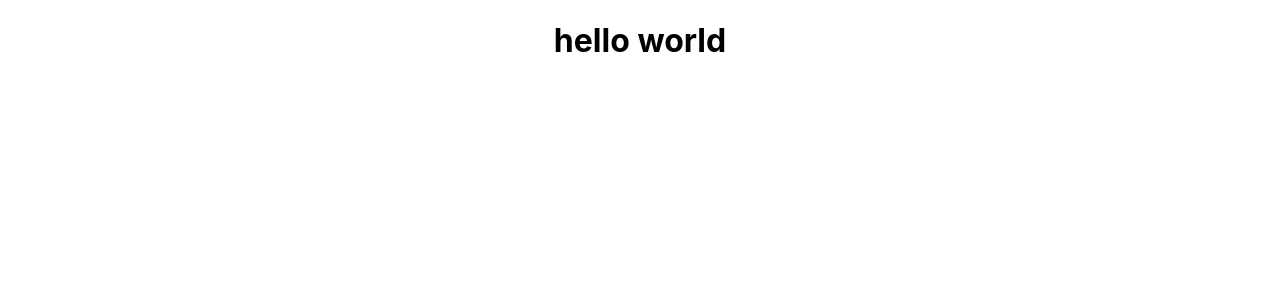
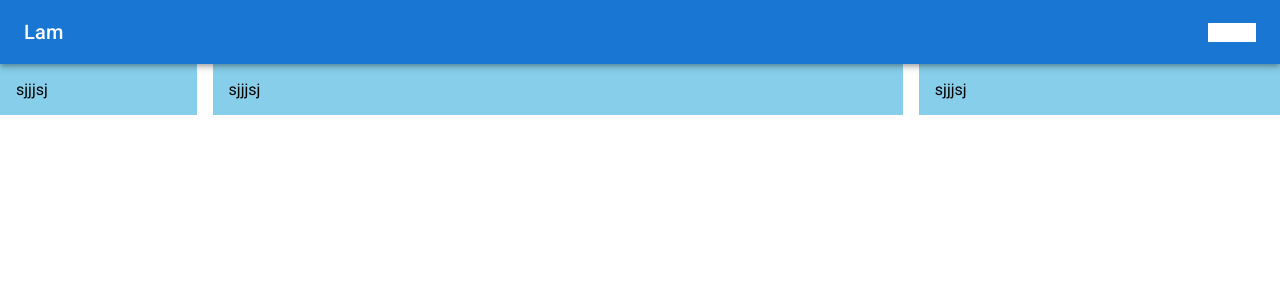
Before and after one commit to wilsonibekason/mui_workspace, a React (Create React App) app: page / in a window 1280 px wide. Shown: the top 300 px of the page. Built offline with nearby package versions, Linux system fonts and the light colour scheme.

Commit message:
compltetd

```diff
--- a/public/index.html
+++ b/public/index.html
@@ -10,34 +10,24 @@
       content="Web site created using create-react-app"
     />
     <link rel="apple-touch-icon" href="%PUBLIC_URL%/logo192.png" />
-    <!--
-      manifest.json provides metadata used when your web app is installed on a
-      user's mobile device or desktop. See https://developers.google.com/web/fundamentals/web-app-manifest/
-    -->
     <link rel="manifest" href="%PUBLIC_URL%/manifest.json" />
-    <!--
-      Notice the use of %PUBLIC_URL% in the tags above.
-      It will be replaced with the URL of the `public` folder during the build.
-      Only files inside the `public` folder can be referenced from the HTML.
-
-      Unlike "/favicon.ico" or "favicon.ico", "%PUBLIC_URL%/favicon.ico" will
-      work correctly both with client-side routing and a non-root public URL.
-      Learn how to configure a non-root public URL by running `npm run build`.
-    -->
+    <link
+    rel="stylesheet"
+    href="https://fonts.googleapis.com/css?family=Roboto:300,400,500,700&display=swap"
+     />
+     <link
+  rel="stylesheet"
+  href="https://fonts.googleapis.com/icon?family=Material+Icons"
+    />
+    <style>
+      *{
+        font-family: 'Roboto', sans-serif;
+      }
+    </style>
     <title>React App</title>
   </head>
   <body>
     <noscript>You need to enable JavaScript to run this app.</noscript>
     <div id="root"></div>
-    <!--
-      This HTML file is a template.
-      If you open it directly in the browser, you will see an empty page.
-
-      You can add webfonts, meta tags, or analytics to this file.
-      The build step will place the bundled scripts into the <body> tag.
-
-      To begin the development, run `npm start` or `yarn start`.
-      To create a production bundle, use `npm run build` or `yarn build`.
-    -->
   </body>
 </html>
--- a/src/App.css
+++ b/src/App.css
@@ -1,38 +1,5 @@
-.App {
-  text-align: center;
+*{
+  margin: 0;
+  padding: 0;
+  box-sizing: border-box;
 }
-
-.App-logo {
-  height: 40vmin;
-  pointer-events: none;
-}
-
-@media (prefers-reduced-motion: no-preference) {
-  .App-logo {
-    animation: App-logo-spin infinite 20s linear;
-  }
-}
-
-.App-header {
-  background-color: #282c34;
-  min-height: 100vh;
-  display: flex;
-  flex-direction: column;
-  align-items: center;
-  justify-content: center;
-  font-size: calc(10px + 2vmin);
-  color: white;
-}
-
-.App-link {
-  color: #61dafb;
-}
-
-@keyframes App-logo-spin {
-  from {
-    transform: rotate(0deg);
-  }
-  to {
-    transform: rotate(360deg);
-  }
-}
--- a/src/App.js
+++ b/src/App.js
@@ -1,11 +1,23 @@
+
 import './App.css';
+import Sidebar from './components/Sidebar'
+import Feed from './components/Feed';
+import Rightbar from './components/Rightbar'
+import Navbar from './components/Navbar'
+import styled from '@emotion/styled';
+import { Box, Container, Stack } from '@mui/material';
 
 function App() {
   return (
-    <div className="App">
-      <h1>hello world</h1>
-    </div>
+    <Box className="App">
+      <Navbar />
+      <Stack direction='row' spacing={2} justifyContent='space-between'>
+      <Sidebar />
+      <Feed />
+      <Rightbar/>
+      </Stack>
+    </Box>
+
   );
 }
-
 export default App;
--- /dev/null
+++ b/src/components/Feed.jsx
@@ -0,0 +1,12 @@
+import { Box } from '@mui/material'
+import React from 'react'
+
+const Feed = () => {
+  return (
+    <Box bgcolor={'skyblue'}  p={2} flex={4}>
+       sjjjsj
+    </Box>
+  )
+}
+
+export default Feed
--- /dev/null
+++ b/src/components/Navbar.jsx
@@ -0,0 +1,28 @@
+import styled from '@emotion/styled'
+import { Pets } from '@mui/icons-material';
+import { AppBar, Toolbar, Typography } from '@mui/material'
+import { flexbox } from '@mui/system'
+import React from 'react';
+
+const StyledToolbar = styled(Toolbar)({
+  display: 'flex',
+  justifyContent: 'space-between'
+})
+
+const Search = styled("div")(({theme}) => ({
+  backgroundColor: 'white'
+}))
+
+const Navbar = () => {
+  return (
+       <AppBar position='sticky'>
+         <StyledToolbar>
+           <Typography variant='h6' sx={{display: {xs: "none", sm:"block"}}}>Lam </Typography>
+           <Pets sx={{display: {xs: "block", sm:"none"}}}/>
+           <Search>SErkkk</Search>
+          </StyledToolbar>
+       </AppBar>
+  )
+}
+
+export default Navbar
--- /dev/null
+++ b/src/components/Rightbar.jsx
@@ -0,0 +1,12 @@
+import { Box } from '@mui/material'
+import React from 'react'
+
+const Rightbar = () => {
+  return (
+    <Box bgcolor={'skyblue'} p={2} flex={2}  sx={{display: {xs: 'none', sm: 'block'}}}>
+       sjjjsj
+    </Box>
+  )
+}
+
+export default Rightbar
--- /dev/null
+++ b/src/components/Sidebar.jsx
@@ -0,0 +1,12 @@
+import { Box } from '@mui/material'
+import React from 'react'
+
+const Sidebar = () => {
+  return (
+    <Box bgcolor={'skyblue'}  p={2} flex={1} sx={{display: {xs: 'none', sm: 'block'}}}>
+       sjjjsj
+    </Box>
+  )
+}
+
+export default Sidebar
--- a/src/index.js
+++ b/src/index.js
@@ -3,10 +3,15 @@ import ReactDOM from 'react-dom/client';
 import './index.css';
 import App from './App';
 import reportWebVitals from './reportWebVitals';
+import { ThemeProvider } from '@emotion/react';
+import { theme } from './theme';
 
 const root = ReactDOM.createRoot(document.getElementById('root'));
 root.render(
   <React.StrictMode>
+    {/* <ThemeProvider theme={theme}>
+    <App />
+    </ThemeProvider> */}
     <App />
   </React.StrictMode>
 );
--- /dev/null
+++ b/src/theme.js
@@ -0,0 +1,13 @@
+import { createTheme } from "@mui/system";
+
+export const theme = createTheme({
+    palette:{
+        primary: {
+            main: '#1760a5',
+            light: 'skyblue',
+        },
+    secondary: {
+
+           }
+     }
+})
```
Also changed, not shown: src/components/index.js (added).
